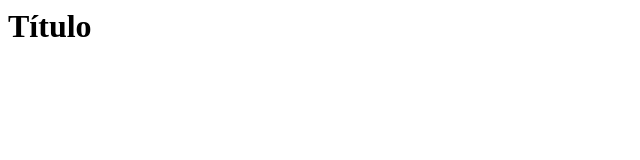
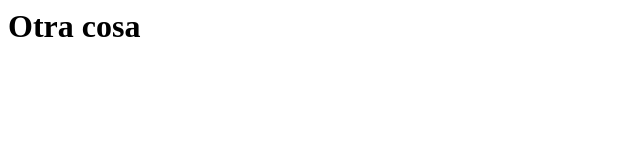
Before and after one commit to s-rom/ESDIB_SJO_G0, a plain HTML site: page index.html in a window 1280 px wide. Shown: the whole page, without its empty margins (0-640 px from the left). Drawn offline with Linux system fonts and the light colour scheme.

Commit message:
He cambiado el contenido de un h1

```diff
--- a/index.html
+++ b/index.html
@@ -7,7 +7,7 @@
 
 
 <body>
-    <h1> Título </h1>
+    <h1> Otra cosa </h1>
 
 </body>
 
```
